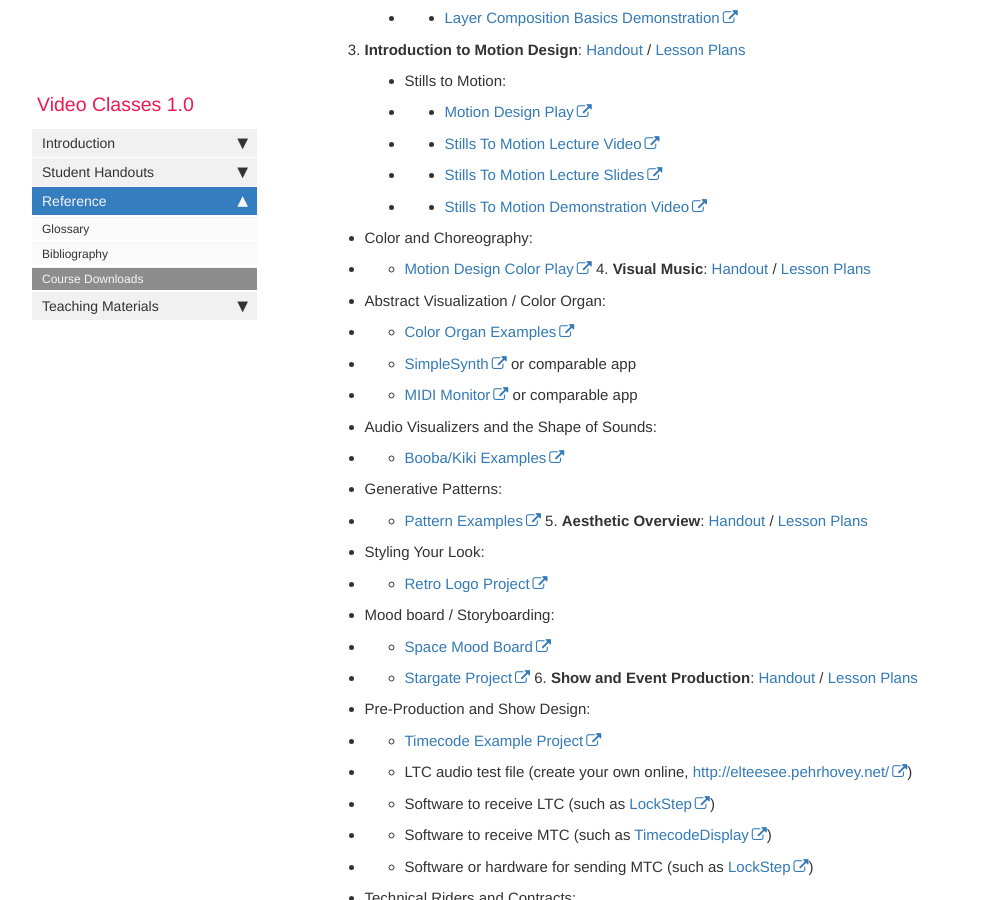
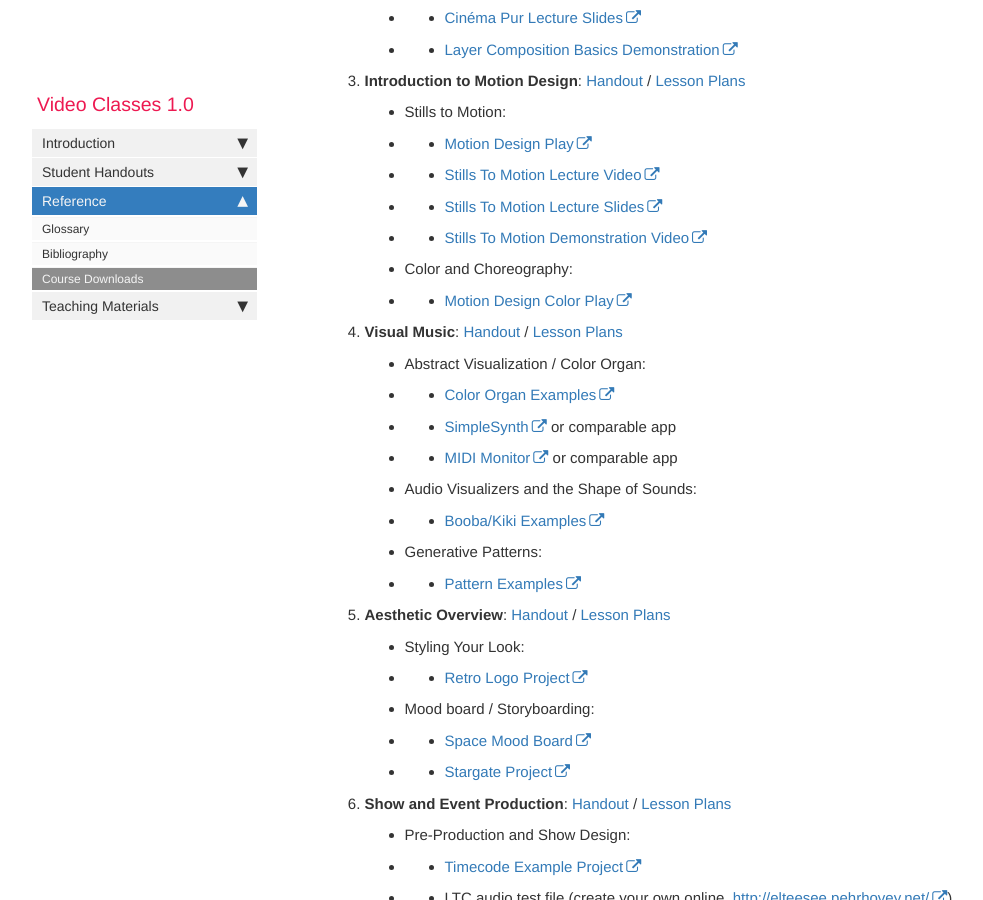
Before and after one commit to Vidvox/vvedu, a Jekyll site: the page built from pages/reference/ref_downloads.md, in a window 1280 px wide and 900 px high, scrolled down 1139 px. Shown: the whole window, without its empty margins (38-1021 px from the left). Built offline with Jekyll 4.4.1, drawn with Linux system fonts in a browser that asks for light colours; nearby versions of some CDN libraries; comment, search, counter and statistics services are not loaded.

Commit message:
Format fixes

```diff
--- a/pages/reference/ref_downloads.md
+++ b/pages/reference/ref_downloads.md
@@ -16,13 +16,14 @@ folder: reference
 - - [Sample Media files](https://s3.amazonaws.com/vidvox/vvedu/M1-L1.zip)
 - - [Syphon Test apps](https://github.com/Syphon/Simple/releases/latest)
 - - [Input to Output Lecture Video](https://vimeo.com/289316023)
-[Input to Output Lecture Slides](https://docs.google.com/presentation/d/12Arx326oMkRXVu9xjnftlviyvkbhXMy1qJ31yW3yVuc)
+- - [Input to Output Lecture Slides](https://docs.google.com/presentation/d/12Arx326oMkRXVu9xjnftlviyvkbhXMy1qJ31yW3yVuc)
 - - [Input to Output Demonstration Video](https://vimeo.com/289319159)
 - Responsiveness:
 - - [Sample project](https://s3.amazonaws.com/vidvox/vvedu/M1-L2.zip)
 - - [Responsiveness Lecture Video](https://vimeo.com/290539286)
 - - [Responsiveness Lecture Slides](https://docs.google.com/presentation/d/1Dd04BLD53DW9HhfK7iyAmnumrnaLyUA8HimJAjkzSrY)
 - - [Responsiveness Demonstration Video](https://vimeo.com/290573189)
+
 2. **Introduction to Montage**: [Handout](/vvedu/handout_module_2.html) / [Lesson Plans](/vvedu/teaching_module_2.html)
 - The Cut:
 - - [Kuleshov Example Clips](https://s3.amazonaws.com/vidvox/vvedu/M2-L1.zip)
@@ -39,15 +40,16 @@ folder: reference
 - - [Cinéma Pur Lecture Video](https://vimeo.com/294225836)
 - - [Cinéma Pur Lecture Slides](https://docs.google.com/presentation/d/1Xe8NnDK_yzSSNny8tI4A9mlO0peNlK1aakyCchoZeDU/)
 - - [Layer Composition Basics Demonstration](https://vimeo.com/294220015)
+
 3. **Introduction to Motion Design**: [Handout](/vvedu/handout_module_3.html) / [Lesson Plans](/vvedu/teaching_module_3.html)
 - Stills to Motion:
 - - [Motion Design Play](https://s3.amazonaws.com/vidvox/vvedu/M3-L1.zip)
 - - [Stills To Motion Lecture Video](https://vimeo.com/295228229)
 - - [Stills To Motion Lecture Slides](https://docs.google.com/presentation/d/16zkw1_xCrl2uQbStT3nbwuHxTOZ7FfQHrpaMm7UuIlc)
 - - [Stills To Motion Demonstration Video](https://vimeo.com/295263632)
-
 - Color and Choreography:
 - - [Motion Design Color Play](https://s3.amazonaws.com/vidvox/vvedu/M3-L2.zip)
+
 4. **Visual Music**: [Handout](/vvedu/handout_module_4.html) / [Lesson Plans](/vvedu/teaching_module_4.html)
 - Abstract Visualization / Color Organ:
 - - [Color Organ Examples](https://s3.amazonaws.com/vidvox/vvedu/M4-L1.zip)
@@ -57,12 +59,14 @@ folder: reference
 - - [Booba/Kiki Examples](https://s3.amazonaws.com/vidvox/vvedu/M4-L2.zip)
 - Generative Patterns:
 - - [Pattern Examples](https://s3.amazonaws.com/vidvox/vvedu/M4-L3.zip)
+
 5. **Aesthetic Overview**: [Handout](/vvedu/handout_module_5.html) / [Lesson Plans](/vvedu/teaching_module_5.html)
 - Styling Your Look:
 - - [Retro Logo Project](https://s3.amazonaws.com/vidvox/vvedu/M5-L1.zip)
 - Mood board / Storyboarding:
 - - [Space Mood Board](https://s3.amazonaws.com/vidvox/vvedu/M5-L2-SpaceMoodExample.zip)
 - - [Stargate Project](https://s3.amazonaws.com/vidvox/vvedu/M5-L2.zip)
+
 6. **Show and Event Production**: [Handout](/vvedu/handout_module_6.html) / [Lesson Plans](/vvedu/teaching_module_6.html)
 - Pre-Production and Show Design:
 - - [Timecode Example Project](https://s3.amazonaws.com/vidvox/vvedu/M6-L1.zip)
```
